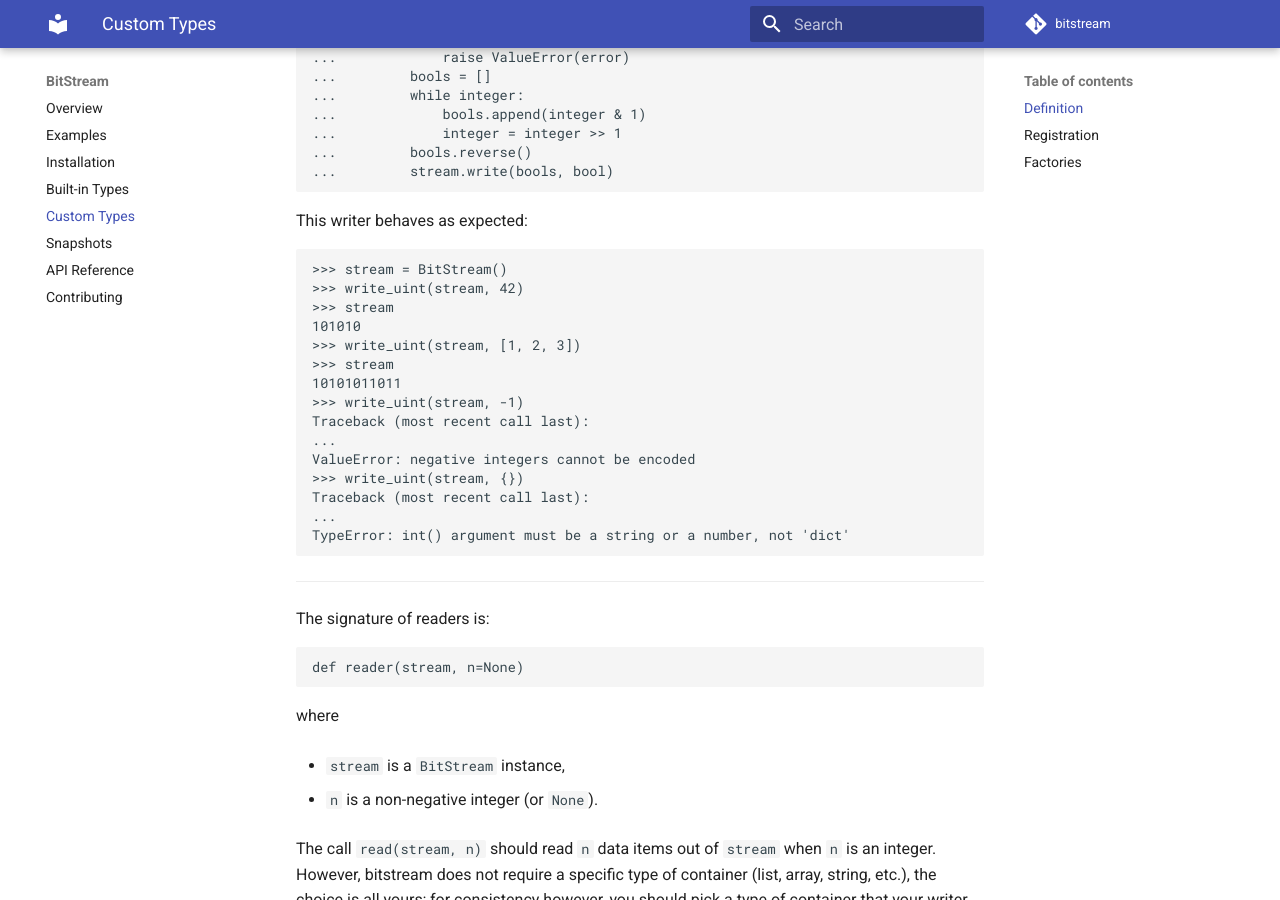
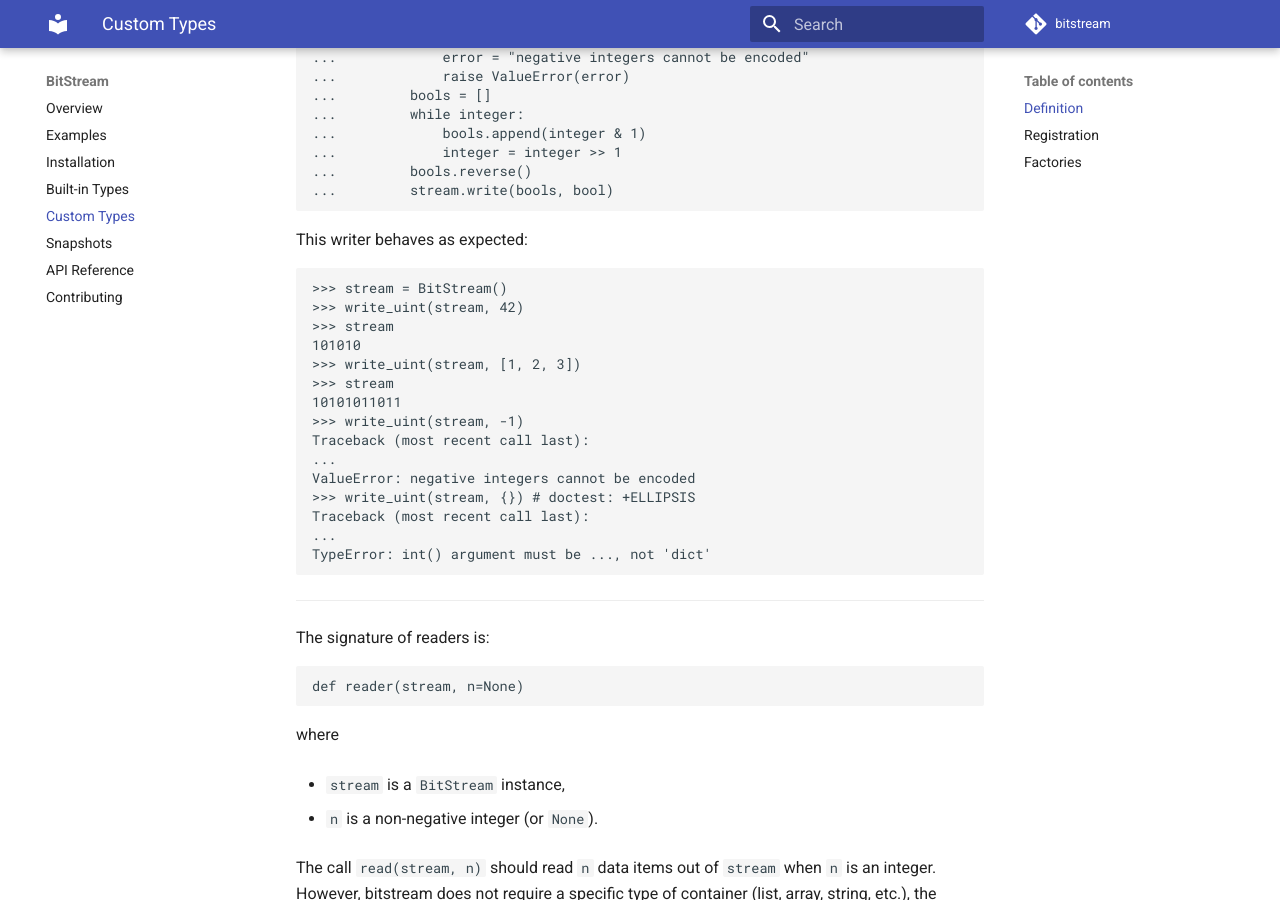
Before and after one commit to boisgera/bitstream, an MkDocs documentation site: the page built from mkdocs/custom.md, in a window 1280 px wide and 900 px high, scrolled down 1288 px. Built offline with MkDocs 1.6.1 and Material for MkDocs 9.7.7, drawn with Linux system fonts in a browser that asks for light colours; comment, search, counter and statistics services are not loaded; old or Windows-style settings are respelled for this version of MkDocs; some of the changed text lies outside the part shown.

Commit message:
fix tests in custom.md

```diff
--- a/mkdocs/custom.md
+++ b/mkdocs/custom.md
@@ -82,10 +83,10 @@ This writer behaves as expected:
     Traceback (most recent call last):
     ...
     ValueError: negative integers cannot be encoded
-    >>> write_uint(stream, {})
+    >>> write_uint(stream, {}) # doctest: +ELLIPSIS
     Traceback (most recent call last):
     ...
-    TypeError: int() argument must be a string or a number, not 'dict'
+    TypeError: int() argument must be ..., not 'dict'
 
 -----
 
```
Also changed, not shown: other parts of mkdocs/custom.md (+3 -1 lines), mkdocs/types.md (+1 -1 lines).
